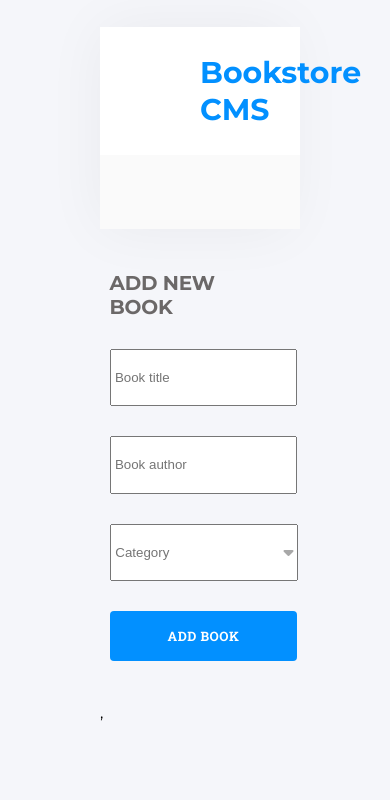
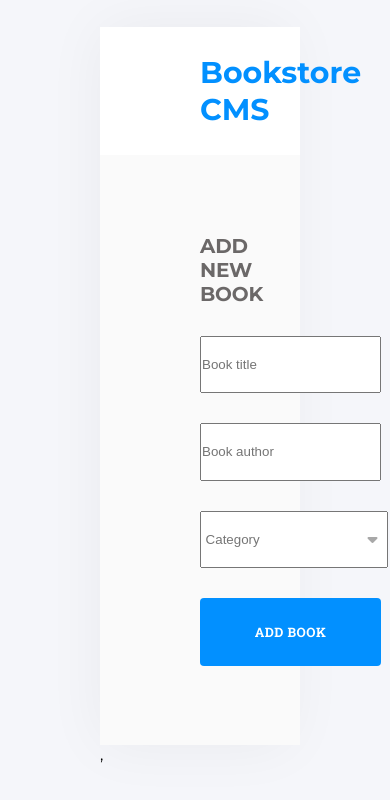
Before and after one commit to Izebiafe/book-store, a React (Create React App) app: page / in a window 390 px wide. Shown: the part 122-922 px from the top of the page. Built offline with nearby package versions, Linux system fonts and the light colour scheme; no server answers.

Commit message:
make form responsive to adjust to different screens

```diff
--- a/src/App.js
+++ b/src/App.js
@@ -15,18 +15,20 @@ function App() {
             <Route
               path="/"
               element={(
+
                 <>
                   <ul>
                     <BookList />
                   </ul>
+
                 </>
-            )}
+              )}
             />
             <Route path="/categories" element={<Categories />} />
           </Routes>
+          <Input />
         </main>
       </div>
-      <Input />
     </BrowserRouter>
   );
 }
```
